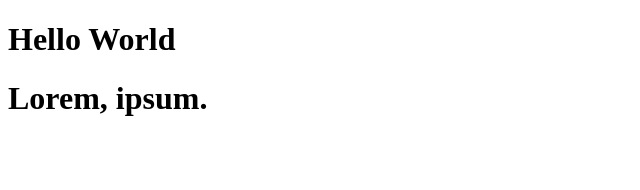
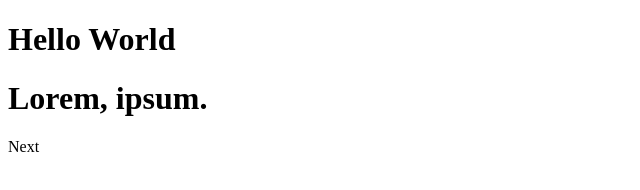
Before and after one commit to 087pedyedkai/mju-project, a plain HTML site: page index.html in a window 1280 px wide. Shown: the full height of the page, 0-640 px from the left. Drawn offline with Linux system fonts and the light colour scheme.

Commit message:
Lead Branch

```diff
--- a/index.html
+++ b/index.html
@@ -8,5 +8,6 @@
 <body>
     <h1>Hello World</h1>
     <h1>Lorem, ipsum.</h1>
+    Next
 </body>
 </html>
```
